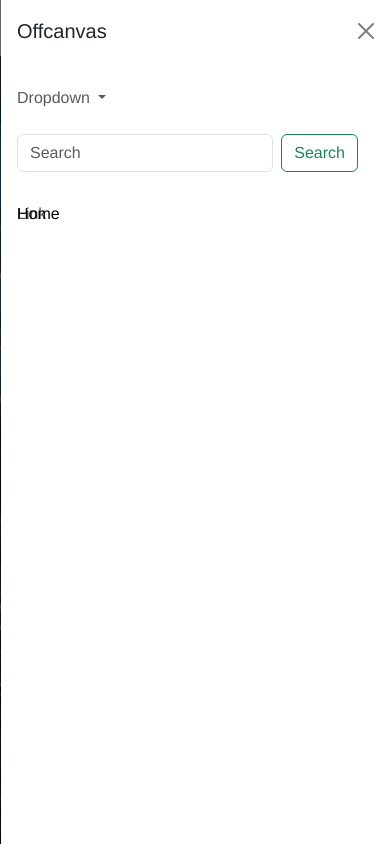
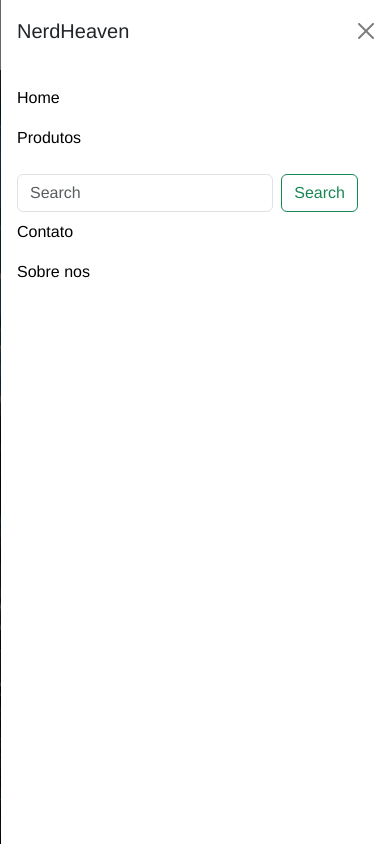
Before and after one commit to Kazuto15/NerdHeaven, a PHP site: page /area-cliente/home.php in a window 390 px wide, after a click that opens the changed part. Run offline with PHP 8.4, Linux system fonts and the light colour scheme.

Commit message:
Arrumando a logo

```diff
--- a/area-cliente/home.php
+++ b/area-cliente/home.php
@@ -16,7 +16,7 @@
         <h3 class="justify-content-center text-white">Os melhores produtos Geek</h3>
 
         <button>
-            <a href="./area-cliente/produtos.php">Produtos</a>
+            <a href="../area-cliente/produtos.php">Produtos</a>
         </button>
     </div>
 </body>
--- a/componentes/header-user.php
+++ b/componentes/header-user.php
@@ -1,18 +1,21 @@
-
+<!-- <nav class="navbar navbar-light bg-light">
+  <a class="navbar-brand" href="#">
+    <img src="/docs/4.0/assets/brand/bootstrap-solid.svg" width="30" height="30" class="d-inline-block align-top" alt="">
+    Bootstrap
+  </a>
+</nav> -->
     <link rel="stylesheet" href="../css/header.css">
     <link rel="stylesheet" href="../css/geral.css">
     <link rel="stylesheet" href="../css/custom.css">
     <link href="https://cdn.jsdelivr.net/npm/bootstrap@5.3.2/dist/css/bootstrap.min.css" rel="stylesheet">
-<nav class="navbar navbar-expand-lg navbar-light nav_cor" id="nav-maximized">
+<nav class="navbar navabar-expand-sm navbar-light nav_cor" id="nav-maximized">
   <div class="container">
     <a class="navbar-brand no-link" href="home.php">
         <li class="nav-item home">
-          <a class="nav-link text-white" aria-current="page" href="home.php">Home</a>
-        </li>
-        <img src="../imgs/header_user/Logo.png" id="logo" alt=""></a>
-    <button class="navbar-toggler" type="button" data-bs-toggle="collapse" data-bs-target="#navbarScroll" aria-controls="navbarScroll" aria-expanded="false" aria-label="Toggle navigation">
-      <span class="navbar-toggler-icon"></span>
-    </button>
+          <a class="navbar-brand nav-link text-white" href="#">
+            <img src="../imgs/header_user/Logo.png" width="35" height="35" class="d-inline-block align-top rounded-circle" alt="">NerdHeaven
+          </a>
+          </li>
     <div class="collapse navbar-collapse" id="navbarScroll">
       <ul class="navbar-nav me-auto my-2 my-lg-0 navbar-nav-scroll" style="--bs-scroll-height: 100px;">
 
@@ -36,40 +39,36 @@
 
 <nav class="navbar bg-body-tertiary fixed-top" id="nav-minimized">
   <div class="container-fluid">
-    <a class="navbar-brand" href="#">Offcanvas navbar</a>
+  <a class="navbar-brand" href="#">
+    <img src="../imgs/header_user/Logo.png" width="30" height="30" class="d-inline-block align-top rounded-circle" alt="">
+    NerdHeaven
+  </a>
     <button class="navbar-toggler" type="button" data-bs-toggle="offcanvas" data-bs-target="#offcanvasNavbar" aria-controls="offcanvasNavbar" aria-label="Toggle navigation">
       <span class="navbar-toggler-icon"></span>
     </button>
     <div class="offcanvas offcanvas-end" tabindex="-1" id="offcanvasNavbar" aria-labelledby="offcanvasNavbarLabel">
       <div class="offcanvas-header">
-        <h5 class="offcanvas-title" id="offcanvasNavbarLabel">Offcanvas</h5>
+        <h5 class="offcanvas-title" id="offcanvasNavbarLabel">NerdHeaven</h5>
         <button type="button" class="btn-close" data-bs-dismiss="offcanvas" aria-label="Close"></button>
       </div>
       <div class="offcanvas-body">
         <ul class="navbar-nav justify-content-end flex-grow-1 pe-3">
-          <li class="nav-item">
-            <a class="nav-link active" aria-current="page" href="#">Home</a>
+          <li class="nav-item homeMobile">
+            <a class="nav-link active" aria-current="page" href="../area-cliente/home.php">Home</a>
           </li>
-          <li class="nav-item">
-            <a class="nav-link" href="#">Link</a>
+          <li class="nav-item homeMobile">
+            <a class="nav-link active" aria-current="page" href="../area-cliente/produtos.php">Produtos</a>
           </li>
-          <li class="nav-item dropdown">
-            <a class="nav-link dropdown-toggle" href="#" role="button" data-bs-toggle="dropdown" aria-expanded="false">
-              Dropdown
-            </a>
-            <ul class="dropdown-menu">
-              <li><a class="dropdown-item" href="#">Action</a></li>
-              <li><a class="dropdown-item" href="#">Another action</a></li>
-              <li>
-                <hr class="dropdown-divider">
-              </li>
-              <li><a class="dropdown-item" href="#">Something else here</a></li>
-            </ul>
+          <li class="nav-item homeMobile">
+            <form class="d-flex mt-3" role="search">
+              <input class="form-control me-2" type="search" placeholder="Search" aria-label="Search">
+              <button class="btn btn-outline-success" type="submit">Search</button>
+            </form>
+            <a class="nav-link active" aria-current="page" href="../area-cliente/contatos.php">Contato</a>
           </li>
-          <form class="d-flex mt-3" role="search">
-            <input class="form-control me-2" type="search" placeholder="Search" aria-label="Search">
-            <button class="btn btn-outline-success" type="submit">Search</button>
-          </form>
+          <li class="nav-item homeMobile">
+            <a class="nav-link active" aria-current="page" href="../area-cliente/sobre.php">Sobre nos</a>
+          </li>
         </ul>
       </div>
     </div>
@@ -93,3 +92,18 @@
     window.onload = toggleNavbar;
     window.onresize = toggleNavbar;
 </script>
+
+<!--
+<li class="nav-item dropdown">
+            <a class="nav-link dropdown-toggle" href="#" role="button" data-bs-toggle="dropdown" aria-expanded="false">
+            Produtos
+            </a>
+            <ul class="dropdown-menu">
+              <li><a class="dropdown-item" href="#">Action</a></li>
+              <li><a class="dropdown-item" href="#">Another action</a></li>
+              <li>
+                <hr class="dropdown-divider">
+              </li>
+              <li><a class="dropdown-item" href="#">Something else here</a></li>
+            </ul>
+          </li> -->
--- a/css/header.css
+++ b/css/header.css
@@ -3,12 +3,15 @@
 .nav_cor{
 background-color: rgba(0, 0, 0, 0.555);
 }
+nav {
+    height: 70px;
+  }
 #logo{
     position: relative;
-    right: 20%;
+    right:10%;
     margin-left: 2%;
-    height: 4%;
-    width: 4%;
+    height: 10%;
+    width: 10%;
     border-radius: 50%;
 }
 #logo {
@@ -29,10 +32,12 @@ background-color: rgba(0, 0, 0, 0.555);
     top: 23%;
 }
 .home{
-    top: -1vh;
+    top: -2vh;
     left: 8vw;
     list-style: none;
+    color: white;
 }
+
 .produto{
     left: 38vw;
 }
@@ -81,6 +86,13 @@ background-color: rgba(0, 0, 0, 0.555);
 #menu-toggler{
     display: none;
 }
+.homeMobile{
+    position: relative;
+}
+.produtoMobile{
+    position: relative;
+    background-color: red;
+}
 @media (max-width:768px){
     .navbar-nav{
         display: none;
```
Also changed, not shown: area-admin/user/index.php (+32 -17 lines), dao/UserDao.php (+63 -10 lines), model/User.php (+19 -0 lines), model/conexao.php (added, +22 -0 lines).
